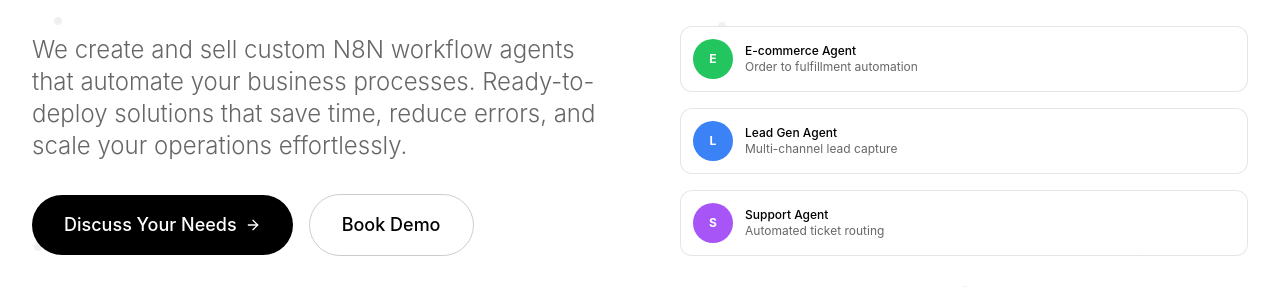
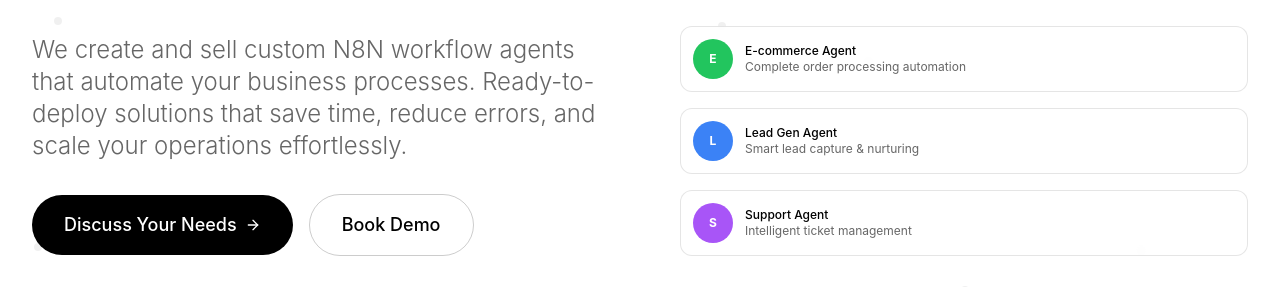
Before and after one commit to khalidumar29/landing-page-nutshellbytes, a Next.js app: page /n8n in a window 1280 px wide. Shown: the part 410-697 px from the top of the page. Built offline with nearby package versions, Linux system fonts and the light colour scheme.

Commit message:
feat(n8n): Step 2 - Enhance agent preview descriptions in hero section

```diff
--- a/src/app/n8n/page.tsx
+++ b/src/app/n8n/page.tsx
@@ -459,7 +459,7 @@
                       E-commerce Agent
                     </p>
                     <p className='text-black/60 text-xs'>
-                      Order to fulfillment automation
+                      Complete order processing automation
                     </p>
                   </div>
                 </div>
@@ -473,7 +473,7 @@
                       Lead Gen Agent
                     </p>
                     <p className='text-black/60 text-xs'>
-                      Multi-channel lead capture
+                      Smart lead capture & nurturing
                     </p>
                   </div>
                 </div>
@@ -487,7 +487,7 @@
                       Support Agent
                     </p>
                     <p className='text-black/60 text-xs'>
-                      Automated ticket routing
+                      Intelligent ticket management
                     </p>
                   </div>
                 </div>
```
